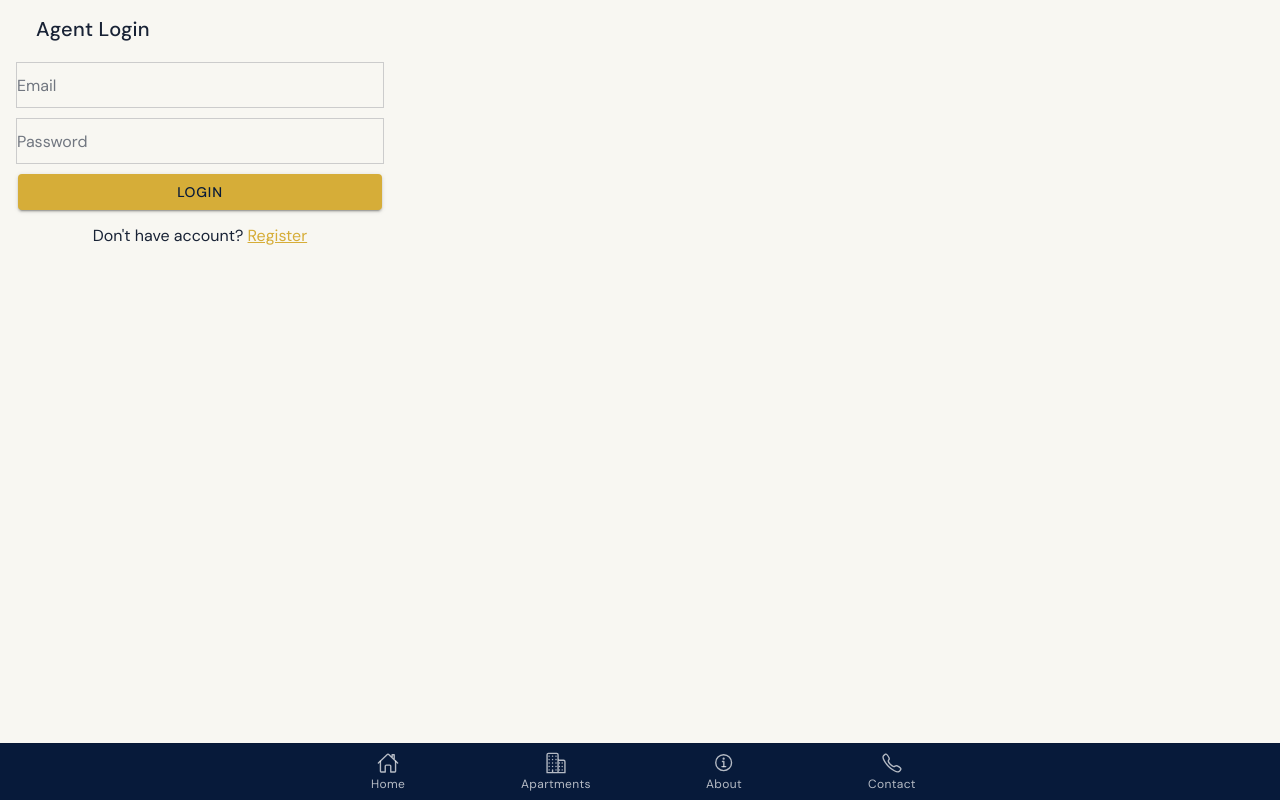
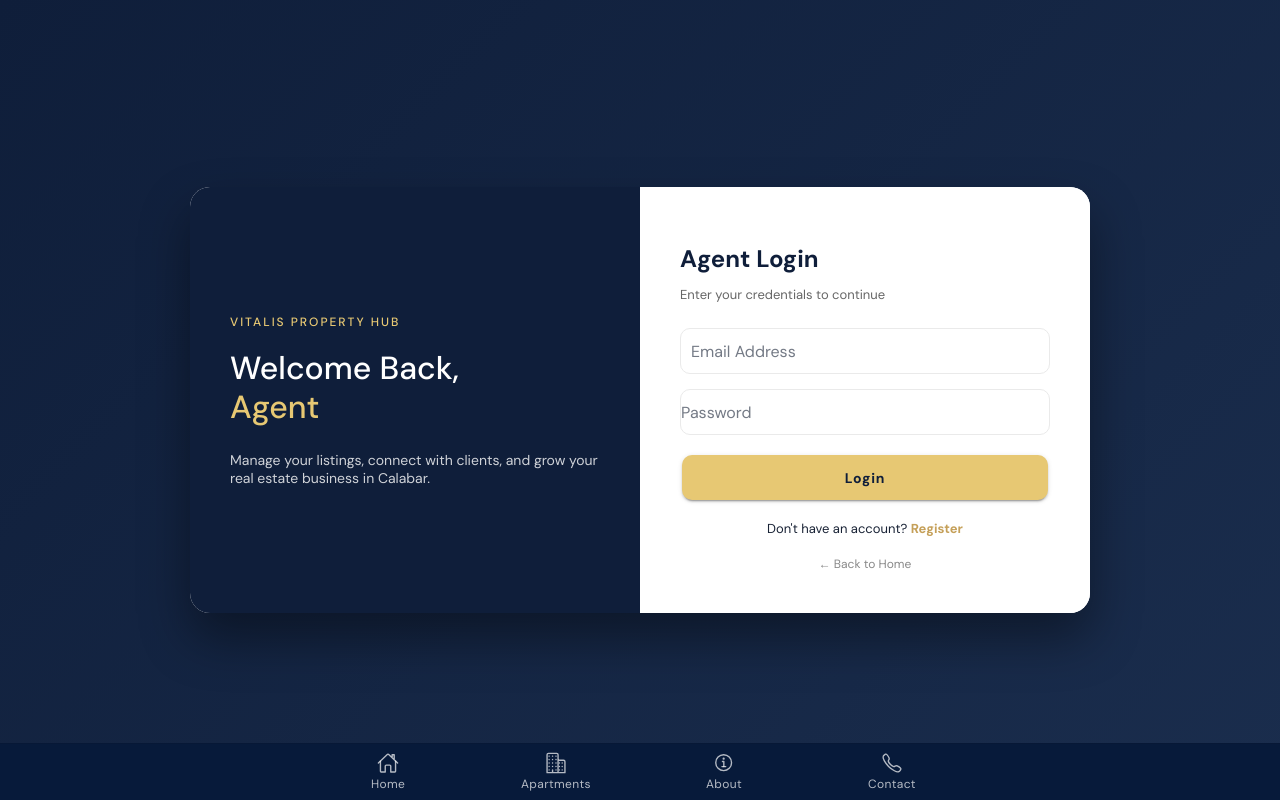
Before and after one commit to vitalisjustus82-dot/vitalis_property_hub, a React (Vite) app: page /agent/login in a window 1280 px wide. Built offline with nearby package versions, Linux system fonts and the light colour scheme; no server answers.

Commit message:
new agent login design

```diff
--- a/src/pages/AgentLogin.tsx
+++ b/src/pages/AgentLogin.tsx
@@ -1,71 +1,120 @@
-import {
-  IonContent,
-  IonPage,
-  IonInput,
-  IonButton,
-  IonTitle,
-} from "@ionic/react";
-import { useState } from "react";
-import { useHistory } from "react-router-dom";
-import { supabase } from "../lib/supabase";
+import { IonPage, IonContent, IonInput, IonButton, IonText } from '@ionic/react';
+import { Link, useHistory } from 'react-router-dom';
+import { useState } from 'react';
 
-const AgentLogin: React.FC = () => {
-  const [email, setEmail] = useState("");
-  const [password, setPassword] = useState("");
+const AgentLogin = () => {
+  const [email, setEmail] = useState('');
+  const [password, setPassword] = useState('');
   const history = useHistory();
 
-  const login = async () => {
-    const { data, error } = await supabase
-      .from("agents")
-      .select("*")
-      .eq("email", email)
-      .eq("password", password)
-      .single();
-
-    if (error || !data) {
-      alert("Wrong email or password");
-      return;
-    }
-
-    localStorage.setItem("agent", JSON.stringify(data));
-    history.push("/agent/dashboard");
+  const handleLogin = () => {
+    // your supabase login logic here
+    console.log(email, password);
   };
 
   return (
     <IonPage>
-      <IonContent
-        className="ion-padding"
-        style={{ maxWidth: "400px", margin: "80px auto" }}
-      >
-        <IonTitle>Agent Login</IonTitle>
-        <div style={{ marginTop: "20px" }}>
+      <IonContent fullscreen style={{ '--background': '#0F1E3A' } as any}>
+        <div style={{
+          minHeight: '100vh',
+          display: 'flex',
+          alignItems: 'center',
+          justifyContent: 'center',
+          padding: '20px',
+          background: 'linear-gradient(135deg, #0F1E3A 0%, #1a2d4d 100%)'
+        }}>
+          <div style={{
+            display: 'flex',
+            width: '100%',
+            maxWidth: '900px',
+            borderRadius: '20px',
+            overflow: 'hidden',
+            boxShadow: '0 25px 50px rgba(0,0,0,0.4)',
+            background: 'white'
+          }}>
+            {/* LEFT - Branding */}
+            <div style={{
+              flex: 1,
+              background: '#0F1E3A',
+              padding: '40px',
+              color: 'white',
+              display: 'flex',
+              flexDirection: 'column',
+              justifyContent: 'center'
+            }}>
+              <h3 style={{ color: '#E7C873', letterSpacing: '2px', fontSize: '12px' }}>VITALIS PROPERTY HUB</h3>
+              <h1 style={{ fontSize: '32px', marginTop: '10px', lineHeight: '1.2' }}>
+                Welcome Back, <br />
+                <span style={{ color: '#E7C873' }}>Agent</span>
+              </h1>
+              <p style={{ opacity: 0.8, marginTop: '15px', fontSize: '14px' }}>
+                Manage your listings, connect with clients, and grow your real estate business in Calabar.
+              </p>
+            </div>
+
+            {/* RIGHT - Form */}
+            <div style={{ flex: 1, padding: '40px', background: 'white' }}>
+              <h2 style={{ color: '#0F1E3A', fontWeight: 'bold', marginBottom: '5px' }}>Agent Login</h2>
+              <p style={{ color: '#666', fontSize: '13px', marginBottom: '25px' }}>Enter your credentials to continue</p>
+
+              <div style={{ marginBottom: '15px' }}>
                 <IonInput
-            placeholder="Email"
+                  placeholder="Email Address"
+                  type="email"
                   value={email}
-            onIonChange={(e) => setEmail(e.detail.value!)}
+                  onIonChange={e => setEmail(e.detail.value!)}
                   style={{
-              border: "1px solid #ccc",
-              marginBottom: "10px",
-              padding: "10px",
+                    border: '1.5px solid #EAEAEA',
+                    borderRadius: '10px',
+                    padding: '6px 12px',
+                    '--padding-start': '10px'
                   }}
                 />
+              </div>
+
+              <div style={{ marginBottom: '20px' }}>
                 <IonInput
                   placeholder="Password"
                   type="password"
                   value={password}
-            onIonChange={(e) => setPassword(e.detail.value!)}
+                  onIonChange={e => setPassword(e.detail.value!)}
                   style={{
-              border: "1px solid #ccc",
-              marginBottom: "10px",
-              padding: "10px",
+                    border: '1.5px solid #EAEAEA',
+                    borderRadius: '10px',
+                    padding: '6px 12px'
                   }}
                 />
-          <IonButton expand="block" onClick={login}>
+              </div>
+
+              <IonButton
+                expand="block"
+                onClick={handleLogin}
+                style={{
+                  '--background': '#E7C873',
+                  '--color': '#0F1E3A',
+                  '--border-radius': '10px',
+                  fontWeight: 'bold',
+                  height: '45px',
+                  textTransform: 'capitalize'
+                } as any}
+              >
                 Login
               </IonButton>
-          <p style={{ textAlign: "center", marginTop: "15px" }}>
-            Don't have account? <a href="/agent/register">Register</a>
-          </p>
+
+              <div style={{ textAlign: 'center', marginTop: '20px', fontSize: '13px' }}>
+                <IonText>Don't have an account? </IonText>
+                <Link to="/agent/register" style={{ color: '#C5A059', fontWeight: 'bold', textDecoration: 'none' }}>
+                  Register
+                </Link>
+              </div>
+
+              <div style={{ textAlign: 'center', marginTop: '15px' }}>
+                <Link to="/home" style={{ fontSize: '12px', color: '#888', textDecoration: 'none' }}>
+                  ← Back to Home
+                </Link>
+              </div>
+            </div>
+          </div>
         </div>
       </IonContent>
     </IonPage>
```
Lines whose indentation alone changed are shown as unchanged.
